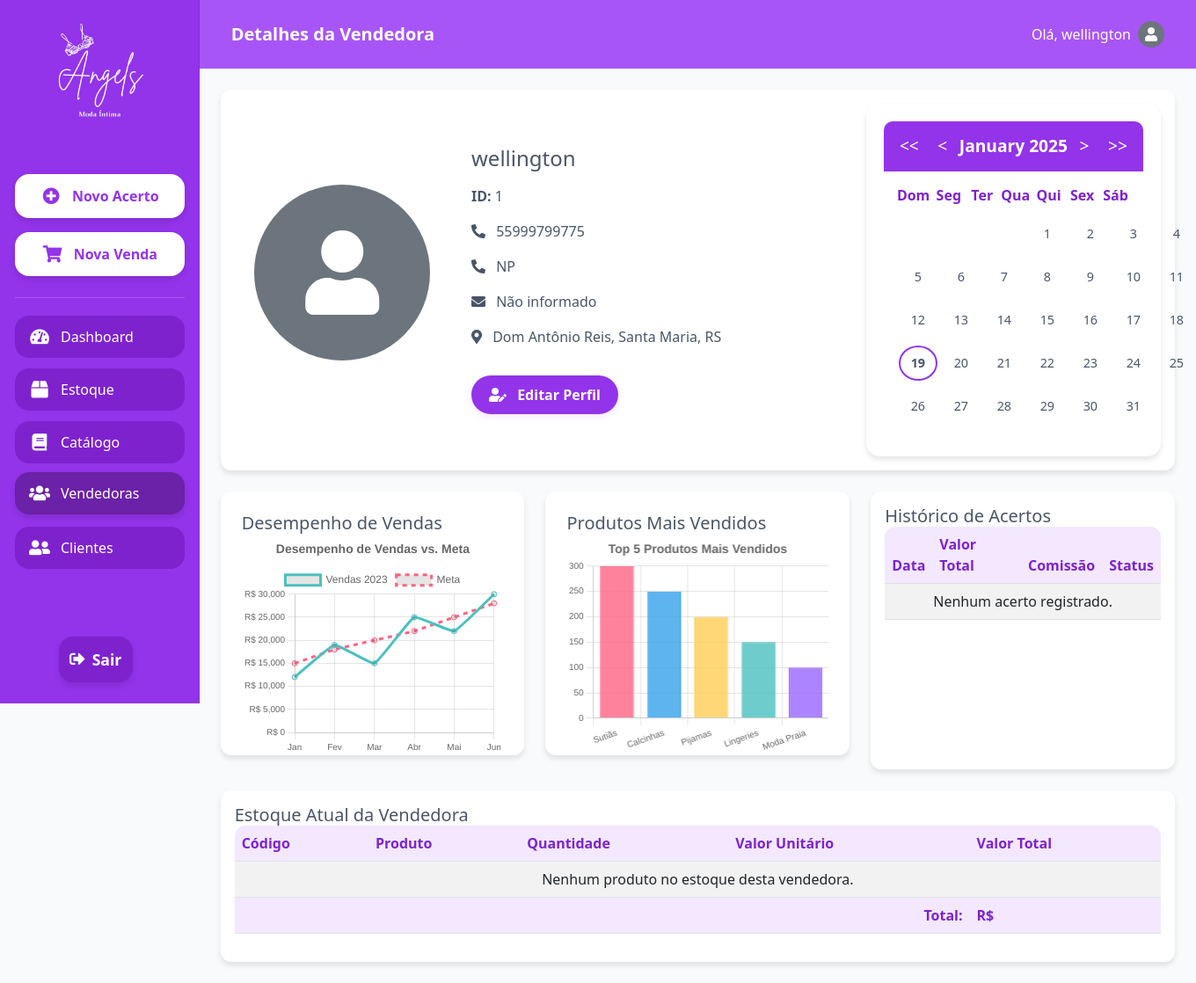
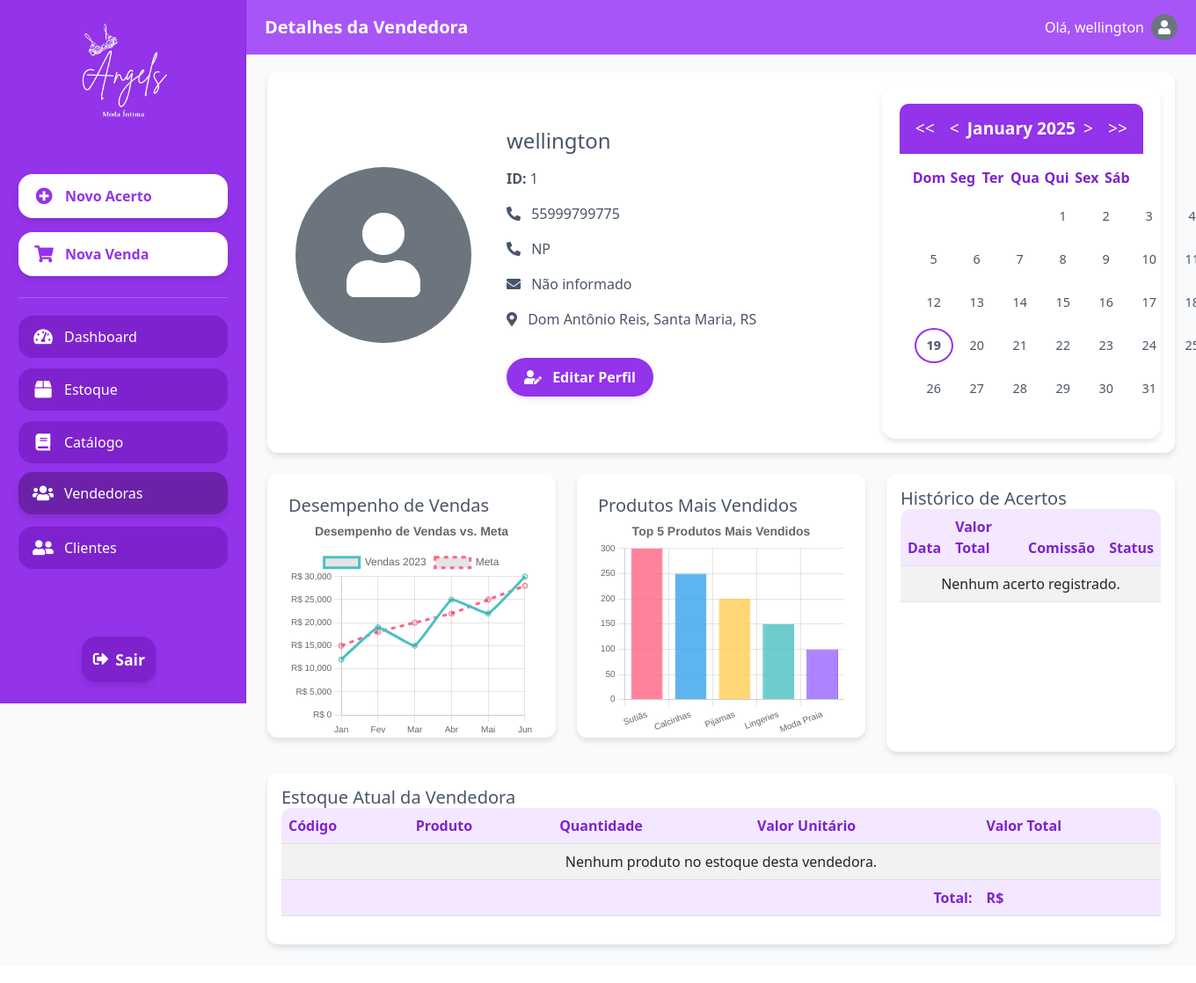
Before and after one commit to Wellingtn/Angels_ERP, a Django app: page /vendedoras/1/ in a window 1360 px wide. Shown: the whole page at 88% size. After the commit the page ends 1080 px from the top, so only its background shows below. Run offline with Django 5.2, Linux system fonts and the light colour scheme; a user stored in the database is signed in; data comes from the database, SQL or seed files in the repository.

Commit message:
conserto no detalhe vendedoras

```diff
--- a/setup/templates/detalhes_vendedora.html
+++ b/setup/templates/detalhes_vendedora.html
@@ -41,6 +41,7 @@
             flex-direction: column;
             align-items: center;
             padding-top: 1rem;
+            width: 280px;
         }
 
         .sidebar .nav-link {
@@ -85,10 +86,6 @@
             margin-right: 8px;
         }
 
-        .custom-navbar {
-            background-color: var(--primary-light);
-            padding: 1rem;
-        }
         .sidebar .btn-highlight {
             background-color: #ffffff;
             color: #9333ea;
@@ -122,15 +119,20 @@
         }
         .custom-navbar {
             background-color: #a855f7;
-            margin-left: -1.5rem;
-            margin-right: -1.5rem;
-            padding-left: 1.5rem;
-            padding-right: 1.5rem;
+            margin-left: -15px;
+            margin-right: -15px;
+            padding-left: 15px;
+            padding-right: 15px;
+            width: calc(100% + 30px);
         }
 
         .navbar-brand {
             color: white;
             font-weight: 600;
+        }
+        .navbar-text {
+            font-size: 1rem;
+            font-weight: 500;
         }
 
         .info-card {
@@ -208,6 +210,7 @@
             border-radius: 50%;
             cursor: pointer;
             transition: all 0.3s ease;
+            font-size: 0.9rem;
         }
         .calendar-weekday {
             display: grid;
@@ -298,6 +301,24 @@
             transform: translateY(-2px);
             box-shadow: 0 6px 8px rgba(0, 0, 0, 0.15);
         }
+        main {
+            padding-top: 0 !important;
+            padding-left: 0 !important;
+        }
+        .navbar-container {
+            margin-left: -15px;
+            margin-right: -15px;
+            width: calc(100% + 30px);
+        }
+        .main-content {
+            margin-left: 280px;
+            width: calc(100% - 280px);
+            padding-left: 15px;
+            padding-right: 15px;
+        }
+        .content-wrapper {
+            padding-top: 20px;
+        }
     </style>
 </head>
 <body>
@@ -308,15 +329,14 @@
                     <div class="text-center mb-4">
                         <img src="{% static 'images/logo_Angels_branco.png' %}" alt="Angels Logo" class="img-fluid" style="max-width: 150px;">
                     </div>
-                    <a class="btn btn-highlight mb-2 d-flex justify-content-center align-items-center" href="{% url 'acerto_vendedora' %}">
+                    <a class="btn btn-highlight mb-2" href="{% url 'acerto_vendedora' %}">
                         <i class="fas fa-plus-circle"></i>
-                        <span class="text-center">Novo Acerto</span>
+                        <span>Novo Acerto</span>
                     </a>
-                    <a class="btn btn-highlight mb-2 d-flex justify-content-center align-items-center" href="{% url 'nova_venda' %}">
+                    <a class="btn btn-highlight mb-2" href="{% url 'nova_venda' %}">
                         <i class="fas fa-shopping-cart"></i>
-                        <span class="text-center">Nova Venda</span>
+                        <span>Nova Venda</span>
                     </a>
-
                     <div class="separator"></div>
                     <a class="nav-link mb-2" href="{% url 'dashboard' %}">
                         <i class="fas fa-tachometer-alt"></i>
@@ -347,8 +367,9 @@
                 </div>
             </nav>
 
-            <main class="col-md-9 ms-sm-auto col-lg-10 px-md-4">
-                <nav class="navbar navbar-expand-lg navbar-dark custom-navbar mb-4">
+            <main class="col-md-9 ms-sm-auto col-lg-10 px-md-4 main-content">
+                <div class="navbar-container">
+                    <nav class="navbar navbar-expand-lg navbar-dark custom-navbar">
                         <div class="container-fluid">
                             <a class="navbar-brand" href="#">Detalhes da Vendedora</a>
                             <span class="navbar-text text-white d-flex align-items-center">
@@ -363,7 +384,9 @@
                             </span>
                         </div>
                     </nav>
+                </div>
 
+                <div class="content-wrapper">
                     <div class="row g-4 mb-4">
                         <div class="col-md-12">
                             <div class="info-card">
@@ -505,6 +528,7 @@
                                             </tr>
                                         </tfoot>
                                     </table>
+                                </div>
                             </div>
                         </div>
                     </div>
@@ -762,15 +786,19 @@
                 const uf = document.getElementById('editUF').value;
 
                 // Atualiza os elementos na página
-                document.querySelector('h2').textContent = nome;
-                document.querySelector('p:contains("phone-alt")').innerHTML = `<i class="fas fa-phone-alt me-2"></i> ${telefone1}${telefone2 ? ', ' + telefone2 : ''}`;
+                document.querySelector('h4').textContent = nome;
+                document.querySelector('p:contains("phone-alt"):nth-of-type(1)').innerHTML = `<i class="fas fa-phone-alt me-2"></i> ${telefone1}`;
+                if(telefone2){
+                    document.querySelector('p:contains("phone-alt"):nth-of-type(2)').innerHTML = `<i class="fas fa-phone-alt me-2"></i> ${telefone2}`;
+                } else {
+                    document.querySelector('p:contains("phone-alt"):nth-of-type(2)').remove();
+                }
                 document.querySelector('p:contains("envelope")').innerHTML = `<i class="fas fa-envelope me-2"></i> ${email || 'Não informado'}`;
                 document.querySelector('p:contains("map-marker-alt")').innerHTML = `<i class="fas fa-map-marker-alt me-2"></i> ${bairro}, ${cidade}, ${uf}`;
 
                 // Fecha o modal
                 const editInfoModal = bootstrap.Modal.getInstance(document.getElementById('editInfoModal'));
                 editInfoModal.hide();
-
                 // Exibe uma mensagem de sucesso
                 alert('Informações atualizadas com sucesso!');
             });
```
Lines whose indentation alone changed are shown as unchanged.
